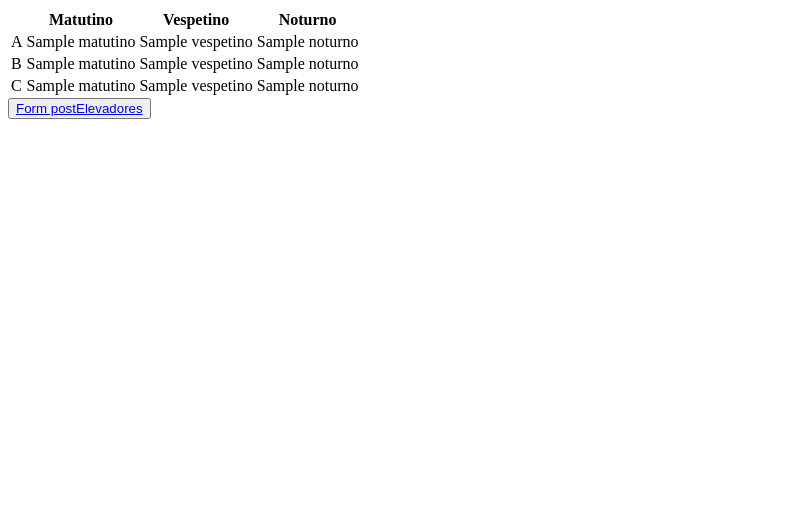
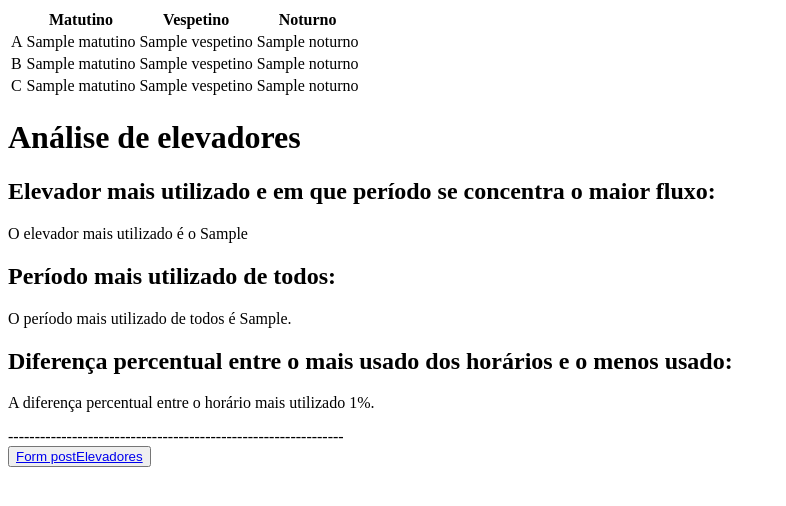
Before and after one commit to ViniciusCpinho/Exercicios-Python, a Django app: template Atividade2/templates/Atividade2_Index.html in a window 1280 px wide. Shown: the top 506 px of the page, without its empty margins (0-786 px from the left). Run offline with Django 4.2, Linux system fonts and the light colour scheme; the template is opened without the code that fills it: most values are stand-ins (such as "Sample title", 1, 10 or a date in 2020); parts of the project's set-up code (start-up, migrations or seed data) failed here and were passed over.

Commit message:
adição de analise de dados da Atividade2

```diff
--- a/Atividade2/templates/Atividade2_Index.html
+++ b/Atividade2/templates/Atividade2_Index.html
@@ -33,7 +33,17 @@
       <td>{{ respostas.C.Noturno }}</td>
     </tr>
   </table>
+  <h1>Análise de elevadores</h1>
+	<h2>Elevador mais utilizado e em que período se concentra o maior fluxo:</h2>
+	<p>O elevador mais utilizado é o {{ respostas.Elevador_mais_utilizado }}</p>
+	<h2>Período mais utilizado de todos:</h2>
+	<p>O período mais utilizado de todos é {{  respostas.Periodo_mais_utilizado }}.</p>
+
+	<h2>Diferença percentual entre o mais usado dos horários e o menos usado:</h2>
+	<p>A diferença percentual entre o horário mais utilizado {{  respostas.Diferenca_percentual }}%.</p>
+  <span>---------------------------------------------------------------</span><br>
 
   <button><a href="{% url 'Atividade2:postElevadores' %}">Form postElevadores</a></button>
+
 </body>
 </html>
```
Also changed, not shown: Atividade1/views.py (+9 -7 lines), Atividade2/views.py (+46 -3 lines), Atividade2/migrations/0002_initial.py (added), db.sqlite3.
